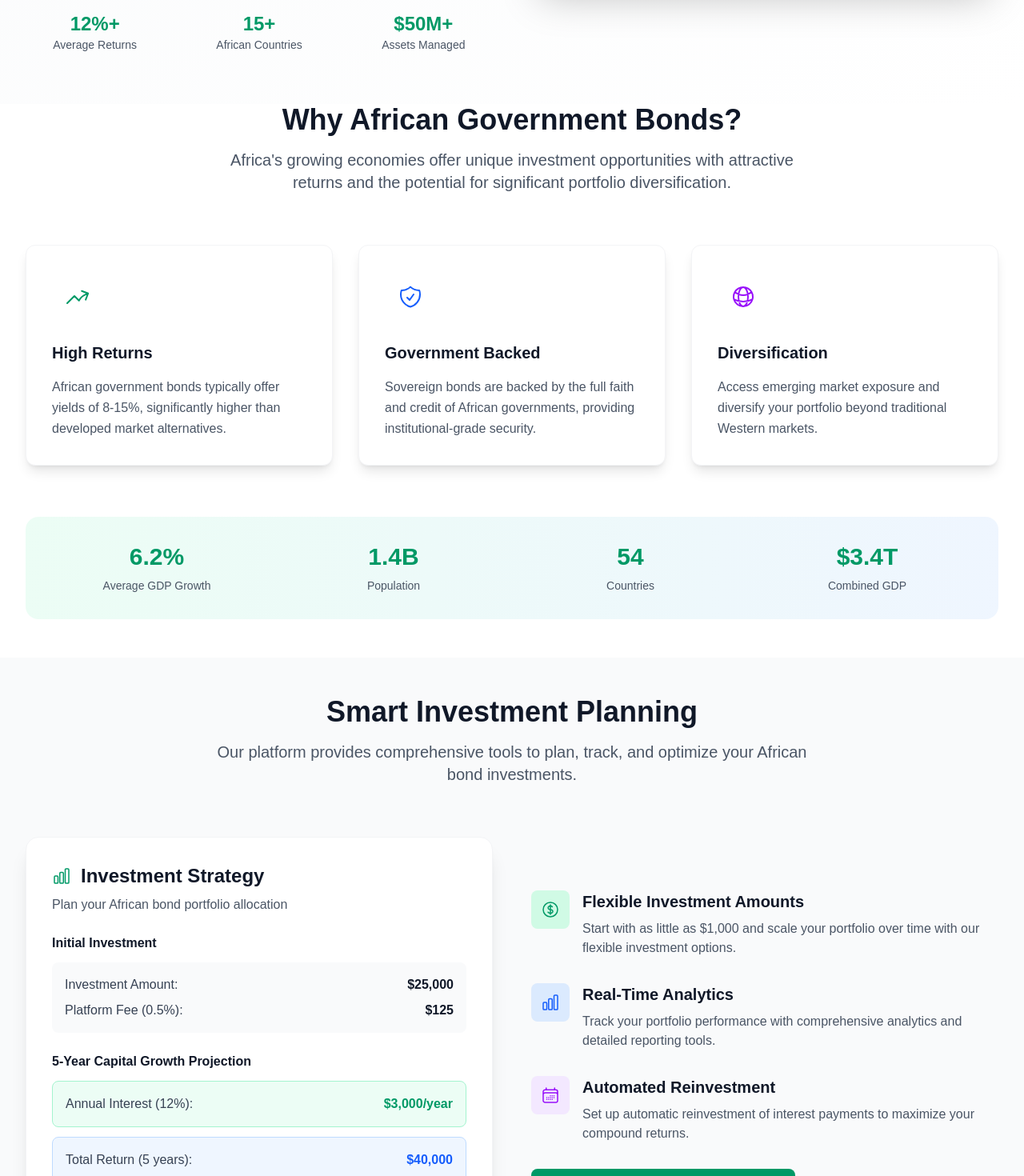
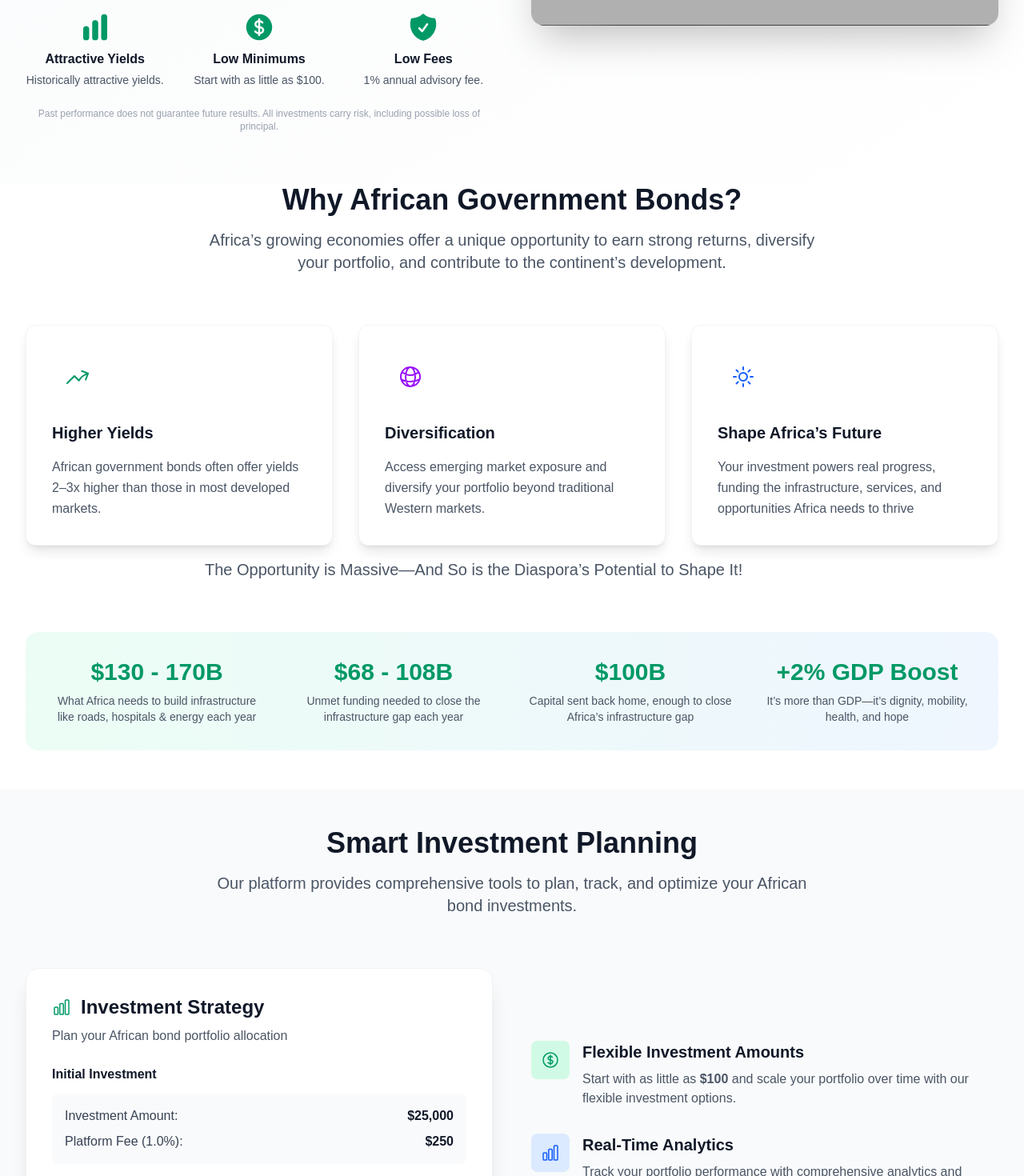
Before and after one commit to rkguwatudde/BoraBond-Landing-Page, a Next.js app: page / in a window 1280 px wide. Shown: the part 560-2030 px from the top of the page at 80% size. Built offline with nearby package versions, Linux system fonts and the light colour scheme; no server answers; grey boxes are pictures that could not be loaded.

Commit message:
updated landing page text changes

```diff
--- a/src/components/AboutContent.tsx
+++ b/src/components/AboutContent.tsx
@@ -11,7 +11,7 @@ import {
 
 export default function AboutContent() {
   const stats = [
-    { number: '$50M+', label: 'Assets Under Management' },
+    { number: '$5M+', label: 'Assets Under Management' },
     { number: '5,000+', label: 'Active Investors' },
     { number: '6', label: 'African Markets' },
     { number: '12%+', label: 'Average Returns' }
--- a/src/components/CTA.tsx
+++ b/src/components/CTA.tsx
@@ -2,7 +2,7 @@
 
 import { useState, useEffect } from 'react'
 import { motion, AnimatePresence } from 'framer-motion'
-import { RocketLaunchIcon, CalendarDaysIcon, XMarkIcon } from '@heroicons/react/24/solid'
+import { RocketLaunchIcon, CalendarDaysIcon, XMarkIcon, GlobeAltIcon, UserGroupIcon, HeartIcon } from '@heroicons/react/24/solid'
 
 export default function CTA() {
   const [isModalOpen, setIsModalOpen] = useState(false)
@@ -69,7 +69,7 @@ export default function CTA() {
           transition={{ duration: 0.8, delay: 0.2 }}
           viewport={{ once: true }}
         >
-          Join thousands of investors who are already earning attractive returns while supporting Africa&apos;s economic growth.
+          Invest with purpose. Build your future. Power Africa’s.
         </motion.p>
 
         {/* Stats */}
@@ -81,16 +81,22 @@ export default function CTA() {
           viewport={{ once: true }}
         >
           <div className="text-center">
-            <div className="text-3xl font-bold text-white mb-2">$50M+</div>
-            <div className="text-emerald-100">Assets Under Management</div>
+            <div className="flex items-center justify-center mb-2">
+              <GlobeAltIcon className="w-10 h-10 text-white" />
+            </div>
+            <div className="text-emerald-100">Fuel Africa's future through your investments</div>
           </div>
           <div className="text-center">
-            <div className="text-3xl font-bold text-white mb-2">12%</div>
-            <div className="text-emerald-100">Average Annual Return</div>
+            <div className="flex items-center justify-center mb-2">
+              <UserGroupIcon className="w-10 h-10 text-white" />
+            </div>
+            <div className="text-emerald-100">Built by licensed professionals who share your story</div>
           </div>
           <div className="text-center">
-            <div className="text-3xl font-bold text-white mb-2">5,000+</div>
-            <div className="text-emerald-100">Active Investors</div>
+            <div className="flex items-center justify-center mb-2">
+              <HeartIcon className="w-10 h-10 text-white" />
+            </div>
+            <div className="text-emerald-100">Created by Africans abroad—for Africans abroad</div>
           </div>
         </motion.div>
 
--- a/src/components/Features.tsx
+++ b/src/components/Features.tsx
@@ -15,42 +15,42 @@ export default function Features() {
     {
       icon: ShieldCheckIcon,
       title: "Institutional Security",
-      description: "Bank-grade security with multi-factor authentication and encrypted transactions to protect your investments.",
+      description: "Bank-grade security with encryption and multi-factor authentication.",
       color: "text-emerald-600",
       bgColor: "bg-emerald-100"
     },
     {
       icon: ChartBarIcon,
       title: "Real-Time Analytics",
-      description: "Comprehensive portfolio tracking with detailed performance metrics and market insights.",
+      description: "Monitor your performance with clarity and confidence.",
       color: "text-blue-600",
       bgColor: "bg-blue-100"
     },
     {
       icon: CurrencyDollarIcon,
       title: "Competitive Fees",
-      description: "Low platform fees starting at 0.5% with transparent pricing and no hidden charges.",
+      description: "1.0% flat fee. No hidden charges. Ever.",
       color: "text-green-600",
       bgColor: "bg-green-100"
     },
     {
       icon: GlobeAltIcon,
-      title: "Global Access",
-      description: "Access bonds from 15+ African countries with detailed country risk assessments and ratings.",
+      title: "Diversification",
+      description: "Access bonds from multiple African countries with a single platform.",
       color: "text-purple-600",
       bgColor: "bg-purple-100"
     },
     {
       icon: ClockIcon,
       title: "24/7 Trading",
-      description: "Trade African government bonds around the clock with our automated matching engine.",
+      description: "Enjoy 24/7 access to explore and invest in African government bonds.",
       color: "text-orange-600",
       bgColor: "bg-orange-100"
     },
     {
       icon: UserGroupIcon,
       title: "Expert Support",
-      description: "Dedicated relationship managers and investment advisors to guide your African bond strategy.",
+      description: "Get personalized support for your African bond investing strategy.",
       color: "text-indigo-600",
       bgColor: "bg-indigo-100"
     }
@@ -111,16 +111,16 @@ export default function Features() {
         >
           <div className="grid md:grid-cols-3 gap-8 text-center">
             <div>
-              <div className="text-3xl font-bold mb-2">12%+</div>
-              <div className="text-emerald-100">Average Annual Returns</div>
+              <div className="text-3xl font-bold mb-2">1.0%</div>
+              <div className="text-emerald-100">Annual Management Fee</div>
             </div>
             <div>
-              <div className="text-3xl font-bold mb-2">$1,000</div>
-              <div className="text-emerald-100">Minimum Investment</div>
+              <div className="text-3xl font-bold mb-2">$100</div>
+              <div className="text-emerald-100">Low Minimum Investment</div>
             </div>
             <div>
-              <div className="text-3xl font-bold mb-2">5-10 Years</div>
-              <div className="text-emerald-100">Typical Bond Terms</div>
+              <div className="text-3xl font-bold mb-2">Pan-African</div>
+              <div className="text-emerald-100">Access to Multiple African Markets</div>
             </div>
           </div>
         </motion.div>
--- a/src/components/Hero.tsx
+++ b/src/components/Hero.tsx
@@ -2,7 +2,7 @@
 
 import { useState } from 'react'
 import { motion, AnimatePresence } from 'framer-motion'
-import { ArrowRightIcon, PlayIcon, CalendarDaysIcon, XMarkIcon } from '@heroicons/react/24/solid'
+import { ArrowRightIcon, PlayIcon, CalendarDaysIcon, XMarkIcon, ChartBarIcon, CurrencyDollarIcon, ShieldCheckIcon } from '@heroicons/react/24/solid'
 
 export default function Hero() {
   const [isVideoPlaying, setIsVideoPlaying] = useState(false)
@@ -48,7 +48,7 @@ export default function Hero() {
               transition={{ duration: 0.8, delay: 0.4 }}
             >
               Access attractive, government-backed bonds from Africa&apos;s fastest-growing economies.
-              Earn competitive returns while supporting sustainable development across the continent.
+              Earn competitive returns while supporting continental development.
             </motion.p>
 
             <motion.div
@@ -75,26 +75,45 @@ export default function Hero() {
               </button>
             </motion.div>
 
-            {/* Stats */}
+            {/* Benefits */}
             <motion.div
               className="grid grid-cols-3 gap-8 pt-8 border-t border-gray-200"
               initial={{ opacity: 0, y: 20 }}
               animate={{ opacity: 1, y: 0 }}
               transition={{ duration: 0.8, delay: 0.8 }}
             >
+              {/* Card 1 - Historically Attractive Yields */}
               <div className="text-center">
-                <div className="text-2xl font-bold text-emerald-600">12%+</div>
-                <div className="text-sm text-gray-600">Average Returns</div>
+                <div className="flex justify-center mb-2">
+                  <ChartBarIcon className="w-10 h-10 text-emerald-600" />
+                </div>
+                <div className="text-base font-bold text-gray-900 mb-1">Attractive Yields</div>
+                <div className="text-sm text-gray-600">Historically attractive yields.</div>
               </div>
+
+              {/* Card 2 - Low Minimums */}
               <div className="text-center">
-                <div className="text-2xl font-bold text-emerald-600">15+</div>
-                <div className="text-sm text-gray-600">African Countries</div>
+                <div className="flex justify-center mb-2">
+                  <CurrencyDollarIcon className="w-10 h-10 text-emerald-600" />
+                </div>
+                <div className="text-base font-bold text-gray-900 mb-1">Low Minimums</div>
+                <div className="text-sm text-gray-600">Start with as little as $100.</div>
               </div>
+
+              {/* Card 3 - Low Fees */}
               <div className="text-center">
-                <div className="text-2xl font-bold text-emerald-600">$50M+</div>
-                <div className="text-sm text-gray-600">Assets Managed</div>
+                <div className="flex justify-center mb-2">
+                  <ShieldCheckIcon className="w-10 h-10 text-emerald-600" />
+                </div>
+                <div className="text-base font-bold text-gray-900 mb-1">Low Fees</div>
+                <div className="text-sm text-gray-600">1% annual advisory fee.</div>
               </div>
             </motion.div>
+
+            {/* Disclaimer */}
+            <div className="mt-6 text-xs text-gray-400 text-center">
+              Past performance does not guarantee future results. All investments carry risk, including possible loss of principal.
+            </div>
           </motion.div>
 
           {/* Video Section - Right Side */}
--- a/src/components/HowItWorks.tsx
+++ b/src/components/HowItWorks.tsx
@@ -19,7 +19,7 @@ export default function HowItWorks() {
     {
       icon: MagnifyingGlassIcon,
       title: "Browse Bonds",
-      description: "Explore our curated selection of African government bonds with detailed analytics and risk assessments.",
+      description: "Start building your investment strategy, explore curated African bonds or let us help you choose the best options.",
       step: "02"
     },
     {
@@ -121,7 +121,7 @@ export default function HowItWorks() {
               Ready to Start Your Investment Journey?
             </h3>
             <p className="text-gray-600 mb-6 max-w-2xl mx-auto">
-              Join thousands of investors who are already earning attractive returns
+              Join other African Diaspora investors who are already earning attractive returns
               while supporting Africa&apos;s economic growth.
             </p>
             <div className="flex flex-col sm:flex-row gap-4 justify-center">
--- a/src/components/InvestmentStrategy.tsx
+++ b/src/components/InvestmentStrategy.tsx
@@ -48,26 +48,26 @@ export default function InvestmentStrategy() {
                   <span className="font-bold text-gray-900">$25,000</span>
                 </div>
                 <div className="flex justify-between items-center">
-                  <span className="text-gray-700">Platform Fee (0.5%):</span>
-                  <span className="font-bold text-gray-900">$125</span>
+                  <span className="text-gray-700">Platform Fee (1.0%):</span>
+                  <span className="font-bold text-gray-900">$250</span>
                 </div>
               </div>
             </div>
 
             {/* Capital Growth Projection */}
             <div className="mb-6">
-              <h4 className="font-semibold text-gray-900 mb-3">5-Year Capital Growth Projection</h4>
+              <h4 className="font-semibold text-gray-900 mb-3">5-Year Interest Earnings Estimate</h4>
               <div className="space-y-3">
                 <div className="bg-emerald-50 rounded-lg p-4 border border-emerald-200">
                   <div className="flex justify-between items-center">
-                    <span className="text-gray-700">Annual Interest (12%):</span>
+                    <span className="text-gray-700">Annual Interest (12%) - (Illustrative):</span>
                     <span className="font-bold text-emerald-600">$3,000/year</span>
                   </div>
                 </div>
                 <div className="bg-blue-50 rounded-lg p-4 border border-blue-200">
                   <div className="flex justify-between items-center">
-                    <span className="text-gray-700">Total Return (5 years):</span>
-                    <span className="font-bold text-blue-600">$40,000</span>
+                    <span className="text-gray-700">Projected Earnings (5 years):</span>
+                    <span className="font-bold text-blue-600">$15,000</span>
                   </div>
                 </div>
               </div>
@@ -79,6 +79,7 @@ export default function InvestmentStrategy() {
                 <span>Portfolio Completion</span>
                 <span>75%</span>
               </div>
+
               <div className="w-full bg-gray-200 rounded-full h-2">
                 <motion.div
                   className="bg-emerald-600 h-2 rounded-full"
@@ -89,6 +90,7 @@ export default function InvestmentStrategy() {
                 />
               </div>
             </div>
+            <p>Projected figures are illustrative and not guaranteed. Bond yields can fluctuate depending on market conditions and reinvestment strategies.</p>
           </motion.div>
 
           {/* Features List */}
@@ -105,7 +107,7 @@ export default function InvestmentStrategy() {
               </div>
               <div>
                 <h4 className="text-xl font-bold text-gray-900 mb-2">Flexible Investment Amounts</h4>
-                <p className="text-gray-600">Start with as little as $1,000 and scale your portfolio over time with our flexible investment options.</p>
+                <p className="text-gray-600">Start with as little as <b>$100</b> and scale your portfolio over time with our flexible investment options.</p>
               </div>
             </div>
 
@@ -125,7 +127,7 @@ export default function InvestmentStrategy() {
               </div>
               <div>
                 <h4 className="text-xl font-bold text-gray-900 mb-2">Automated Reinvestment</h4>
-                <p className="text-gray-600">Set up automatic reinvestment of interest payments to maximize your compound returns.</p>
+                <p className="text-gray-600"> Set up recurring monthly investments or reinvest your interest automatically to maximize compounding</p>
               </div>
             </div>
 
@@ -137,7 +139,7 @@ export default function InvestmentStrategy() {
               whileHover={{ scale: 1.05 }}
               whileTap={{ scale: 0.95 }}
             >
-              Start Planning Your Investment
+              Get Started
             </motion.a>
           </motion.div>
         </div>
--- a/src/components/WhyAfricanBonds.tsx
+++ b/src/components/WhyAfricanBonds.tsx
@@ -1,27 +1,28 @@
 'use client'
 
 import { motion } from 'framer-motion'
-import { ArrowTrendingUpIcon, ShieldCheckIcon, GlobeAltIcon } from '@heroicons/react/24/outline'
+import { ArrowTrendingUpIcon, GlobeAltIcon, SunIcon } from '@heroicons/react/24/outline'
 
 export default function WhyAfricanBonds() {
   const benefits = [
     {
       icon: ArrowTrendingUpIcon,
-      title: "High Returns",
-      description: "African government bonds typically offer yields of 8-15%, significantly higher than developed market alternatives.",
+      title: "Higher Yields",
+      description: "African government bonds often offer yields 2–3x higher than those in most developed markets.",
       color: "text-emerald-600"
     },
-    {
-      icon: ShieldCheckIcon,
-      title: "Government Backed",
-      description: "Sovereign bonds are backed by the full faith and credit of African governments, providing institutional-grade security.",
-      color: "text-blue-600"
-    },
+
     {
       icon: GlobeAltIcon,
       title: "Diversification",
       description: "Access emerging market exposure and diversify your portfolio beyond traditional Western markets.",
       color: "text-purple-600"
+    },
+    {
+      icon: SunIcon,
+      title: "Shape Africa’s Future",
+      description: "Your investment powers real progress, funding the infrastructure, services, and opportunities Africa needs to thrive",
+      color: "text-blue-600"
     }
   ]
 
@@ -39,9 +40,9 @@ export default function WhyAfricanBonds() {
             Why African Government Bonds?
           </h2>
           <p className="text-xl text-gray-600 max-w-3xl mx-auto">
-            Africa&apos;s growing economies offer unique investment opportunities with attractive returns
-            and the potential for significant portfolio diversification.
-          </p>
+          Africa’s growing economies offer a unique opportunity to earn strong returns, diversify your portfolio, and contribute to the continent’s development.
+
+             </p>
         </motion.div>
 
         <div className="grid md:grid-cols-3 gap-8">
@@ -70,6 +71,16 @@ export default function WhyAfricanBonds() {
           ))}
         </div>
 
+
+        <div className="text-xl text-gray-600 max-w-3xl mx-auto">
+        <h2 className="text-3xl lg:text-4xl font-bold text-gray-900 mb-4">
+
+          </h2>
+          <p className="text-xl text-gray-600 max-w-3xl mx-auto">
+          The Opportunity is Massive—And So is the Diaspora’s Potential to Shape It!
+          </p>
+          </div>
+
         {/* Additional Stats Section */}
         <motion.div
           className="mt-16 bg-gradient-to-r from-emerald-50 to-blue-50 rounded-2xl p-8"
@@ -78,22 +89,24 @@ export default function WhyAfricanBonds() {
           transition={{ duration: 0.8, delay: 0.4 }}
           viewport={{ once: true }}
         >
+
+
           <div className="grid md:grid-cols-4 gap-8 text-center">
             <div>
-              <div className="text-3xl font-bold text-emerald-600 mb-2">6.2%</div>
-              <div className="text-sm text-gray-600">Average GDP Growth</div>
+              <div className="text-3xl font-bold text-emerald-600 mb-2">$130 - 170B</div>
+              <div className="text-sm text-gray-600">What Africa needs to build infrastructure like roads, hospitals & energy each year</div>
             </div>
             <div>
-              <div className="text-3xl font-bold text-emerald-600 mb-2">1.4B</div>
-              <div className="text-sm text-gray-600">Population</div>
+              <div className="text-3xl font-bold text-emerald-600 mb-2">$68 - 108B</div>
+              <div className="text-sm text-gray-600">Unmet funding needed to close the infrastructure gap each year</div>
             </div>
             <div>
-              <div className="text-3xl font-bold text-emerald-600 mb-2">54</div>
-              <div className="text-sm text-gray-600">Countries</div>
+              <div className="text-3xl font-bold text-emerald-600 mb-2">$100B</div>
+              <div className="text-sm text-gray-600">Capital sent back home, enough to close Africa’s infrastructure gap</div>
             </div>
             <div>
-              <div className="text-3xl font-bold text-emerald-600 mb-2">$3.4T</div>
-              <div className="text-sm text-gray-600">Combined GDP</div>
+              <div className="text-3xl font-bold text-emerald-600 mb-2">+2% GDP Boost</div>
+              <div className="text-sm text-gray-600">It’s more than GDP—it’s dignity, mobility, health, and hope</div>
             </div>
           </div>
         </motion.div>
```
Also changed, not shown: 1 other file (tests, documents, lock files or other folders).
